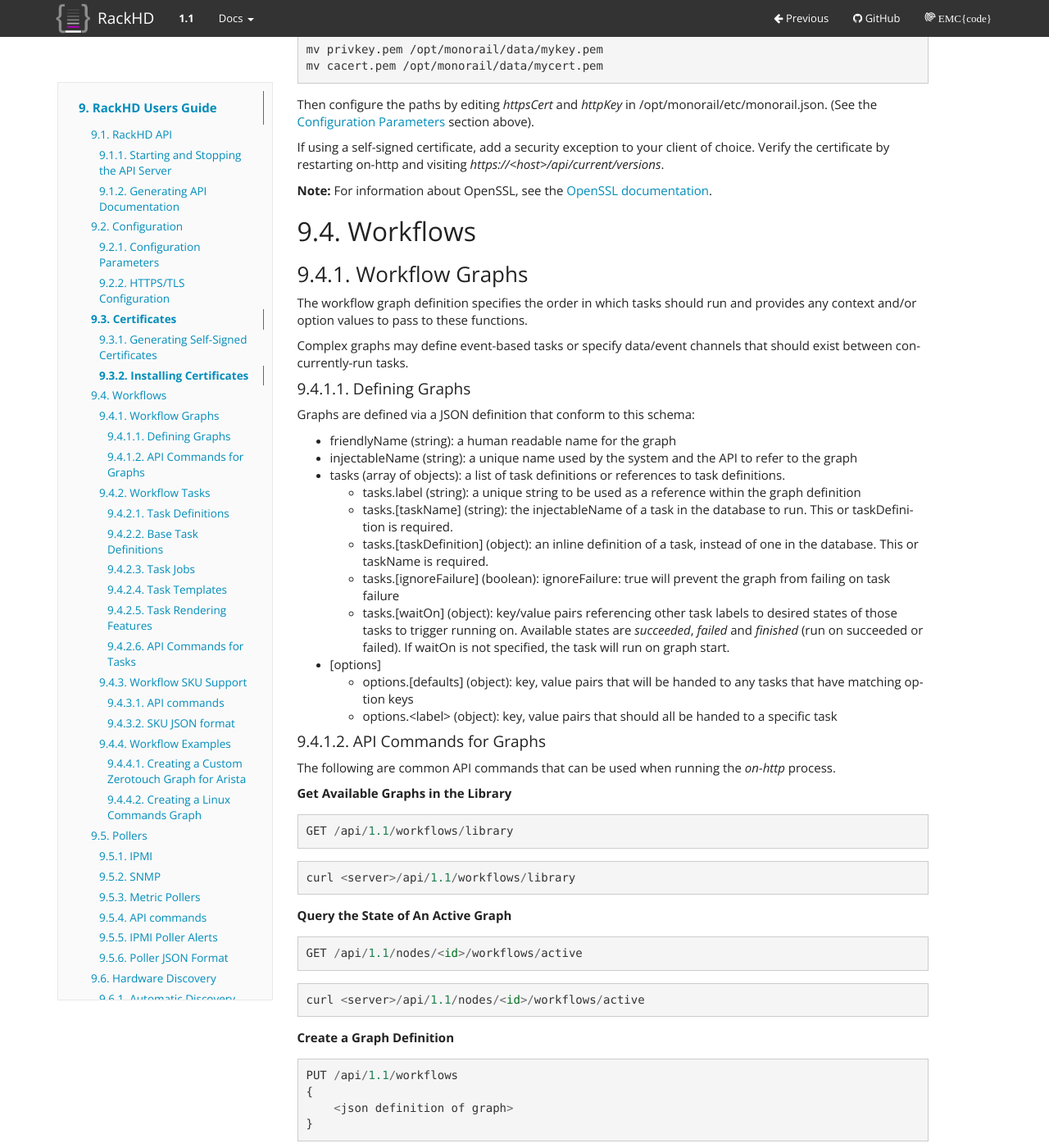
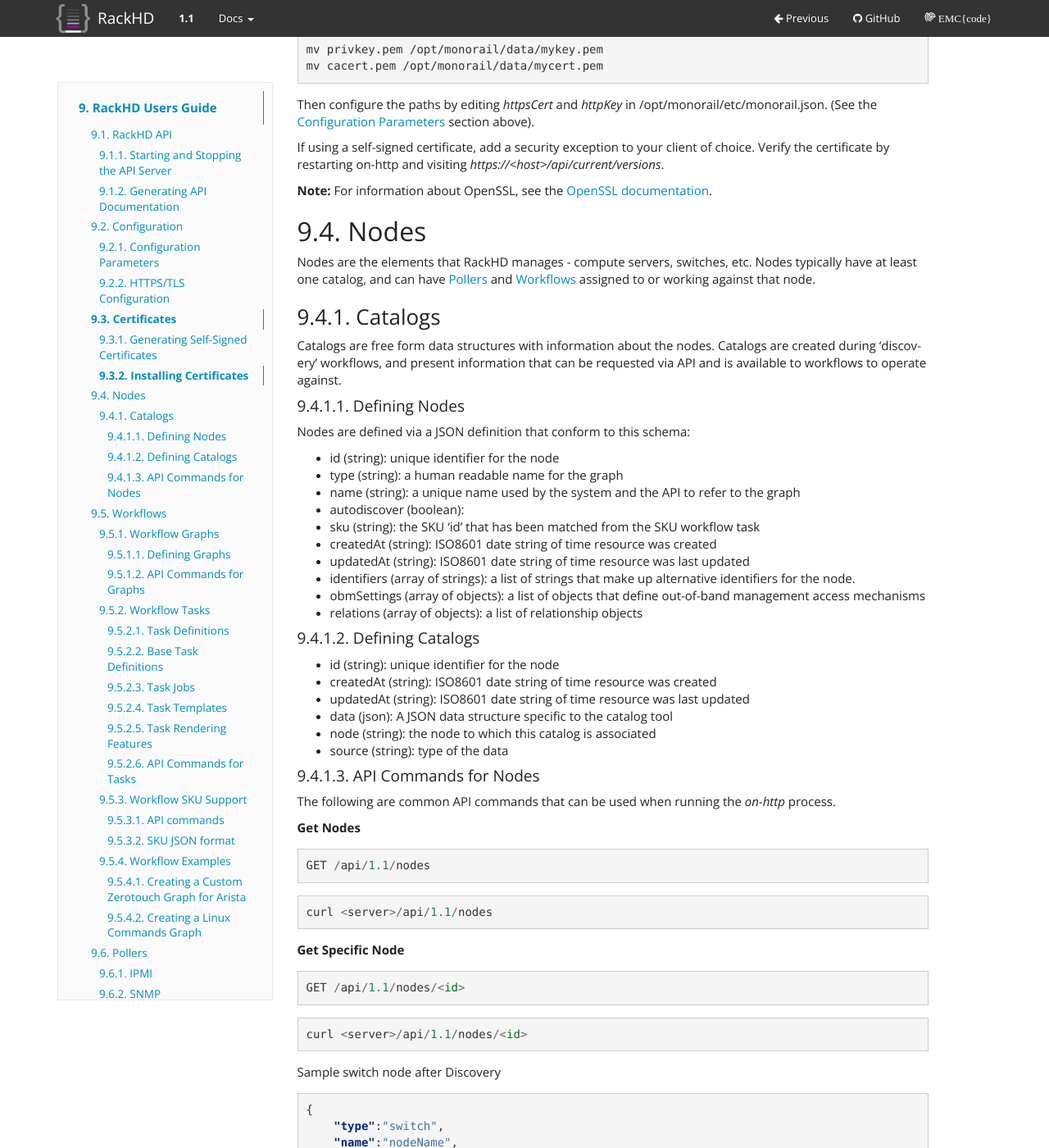
Before and after one commit to RackHD/docs, a Sphinx documentation site: the page built from docs/rackhd/index.rst, in a window 1280 px wide and 1400 px high, scrolled down 2768 px. Shown: the whole window at 82% size. Built offline with Sphinx 7.4.7, drawn with Linux system fonts in a browser that asks for light colours; some of the changed text lies outside the part shown.

Commit message:
basic information about nodes and catalogs

```diff
--- a/docs/rackhd/graphs.rst
+++ b/docs/rackhd/graphs.rst
@@ -91,5 +91,5 @@
 
 Sample Output:
 
-.. literalinclude:: rackhd/samples/serialized-graph-example.json
+.. literalinclude:: samples/serialized-graph-example.json
    :language: JSON
--- a/docs/rackhd/index.rst
+++ b/docs/rackhd/index.rst
@@ -3,6 +3,7 @@
 
 .. include:: rackhd_api.rst
 .. include:: configuration.rst
+.. include:: nodes.rst
 .. include:: graphs.rst
 .. include:: tasks.rst
 .. include:: skus.rst
--- /dev/null
+++ b/docs/rackhd/nodes.rst
@@ -0,0 +1,115 @@
+Nodes
+---------------------------
+
+Nodes are the elements that RackHD manages - compute servers, switches, etc.
+Nodes typically have at least one catalog, and can have :doc:`pollers` and
+:doc:`graphs` assigned to or working against that node.
+
+Catalogs
+~~~~~~~~~~~~~~~~~~~~~~~~~~~~
+
+Catalogs are free form data structures with information about the nodes. Catalogs
+are created during 'discovery' workflows, and present information that can be
+requested via API and is available to workflows to operate against.
+
+
+Defining Nodes
+^^^^^^^^^^^^^^^^^^^^^^^^^^^^^^^^^^^
+
+Nodes are defined via a JSON definition that conform to this schema:
+
+- id (string): unique identifier for the node
+- type (string): a human readable name for the graph
+- name (string): a unique name used by the system and the API to refer to the graph
+- autodiscover (boolean):
+- sku (string): the SKU 'id' that has been matched from the SKU workflow task
+- createdAt (string): ISO8601 date string of time resource was created
+- updatedAt (string): ISO8601 date string of time resource was last updated
+- identifiers (array of strings): a list of strings that make up alternative identifiers for the node.
+- obmSettings (array of objects): a list of objects that define out-of-band management access mechanisms
+- relations (array of objects): a list of relationship objects
+
+
+Defining Catalogs
+^^^^^^^^^^^^^^^^^^^^^^^^^^^^^^^^^^^^^^^
+
+- id (string): unique identifier for the node
+- createdAt (string): ISO8601 date string of time resource was created
+- updatedAt (string): ISO8601 date string of time resource was last updated
+- data (json): A JSON data structure specific to the catalog tool
+- node (string): the node to which this catalog is associated
+- source (string): type of the data
+
+
+API Commands for Nodes
+^^^^^^^^^^^^^^^^^^^^^^^^^^^^^^^^^^^^^^^
+
+The following are common API commands that can be used when running the *on-http* process.
+
+
+**Get Nodes**
+
+::
+
+    GET /api/1.1/nodes
+
+::
+
+    curl <server>/api/1.1/nodes
+
+
+**Get Specific Node**
+
+::
+
+    GET /api/1.1/nodes/<id>
+
+::
+
+    curl <server>/api/1.1/nodes/<id>
+
+
+Sample switch node after Discovery
+
+.. literalinclude:: samples/auto-discover-switch-node.json
+   :language: JSON
+
+Sample compute node after Discovery
+
+.. literalinclude:: samples/discovered-compute-node.json
+   :language: JSON
+
+
+**List all the (latest) catalog data associated with a node**
+
+::
+
+    GET /api/1.1/nodes/<id>/catalogs
+
+::
+
+    curl <server>/api/1.1/nodes<id>/catalogs
+
+
+
+**To retrieve a specific catalog source for a node**
+
+::
+
+    GET /api/1.1/nodes/<id>/catalogs/<source>
+
+::
+
+    curl <server>/api/1.1/nodes<id>/catalogs/<source>
+
+
+Sample Output:
+
+.. literalinclude:: samples/vm-dmi-catalog.json
+   :language: JSON
+
+**To set a no-op OBM setting on a node**
+
+::
+
+    curl -X PATCH -H "Content-Type:application/json" localhost/api/current/nodes/5542b78c130198aa216da3ac -d '{ "obmSettings": [ { "service": "noop-obm-service", "config": { } } ] }'
--- /dev/null
+++ b/docs/rackhd/samples/discovered-compute-node.json
@@ -0,0 +1,28 @@
+{
+        "autoDiscover": false,
+        "catalogs": [],
+        "createdAt": "2015-11-30T21:37:18.441Z",
+        "id": "565cc18ec3f522fe51620fa2",
+        "identifiers": [
+            "08:00:27:27:eb:12"
+        ],
+        "name": "08:00:27:27:eb:12",
+        "obmSettings": [
+            {
+                "config": {},
+                "service": "noop-obm-service"
+            }
+        ],
+        "relations": [
+            {
+                "relationType": "enclosedBy",
+                "targets": [
+                    "565cc1d2807f92fc51a7c9c5"
+                ]
+            }
+        ],
+        "sku": "565cb91669aa70ab450da9dd",
+        "type": "compute",
+        "updatedAt": "2015-11-30T21:38:26.755Z",
+        "workflows": []
+    }
--- /dev/null
+++ b/docs/rackhd/samples/vm-dmi-catalog.json
@@ -0,0 +1,76 @@
+{
+    "createdAt": "2015-11-30T21:37:49.696Z",
+    "data": {
+        "BIOS Information": {
+            "Address": "0xE0000",
+            "Characteristics": [
+                "ISA is supported",
+                "PCI is supported",
+                "Boot from CD is supported",
+                "Selectable boot is supported",
+                "8042 keyboard services are supported (int 9h)",
+                "CGA/mono video services are supported (int 10h)",
+                "ACPI is supported"
+            ],
+            "ROM Size": "128 kB",
+            "Release Date": "12/01/2006",
+            "Runtime Size": "128 kB",
+            "Vendor": "innotek GmbH",
+            "Version": "VirtualBox"
+        },
+        "Base Board Information": {
+            "Asset Tag": "Not Specified",
+            "Chassis Handle": "0x0003",
+            "Contained Object Handles": "0",
+            "Features": [
+                "Board is a hosting board"
+            ],
+            "Location In Chassis": "Not Specified",
+            "Manufacturer": "Oracle Corporation",
+            "Product Name": "VirtualBox",
+            "Serial Number": "0",
+            "Type": "Motherboard",
+            "Version": "1.2"
+        },
+        "Chassis Information": {
+            "Asset Tag": "Not Specified",
+            "Boot-up State": "Safe",
+            "Lock": "Not Present",
+            "Manufacturer": "Oracle Corporation",
+            "Power Supply State": "Safe",
+            "Security Status": "None",
+            "Serial Number": "Not Specified",
+            "Thermal State": "Safe",
+            "Type": "Other",
+            "Version": "Not Specified"
+        },
+        "Inactive": [
+            {},
+            {},
+            {}
+        ],
+        "OEM Strings": {
+            "String 1": "vboxVer_5.0.10",
+            "String 2": "vboxRev_104061"
+        },
+        "OEM-specific Type": {
+            "Header and Data": [
+                "80 08 08 00 E7 7D 21 00"
+            ]
+        },
+        "System Information": {
+            "Family": "Virtual Machine",
+            "Manufacturer": "innotek GmbH",
+            "Product Name": "VirtualBox",
+            "SKU Number": "Not Specified",
+            "Serial Number": "0",
+            "UUID": "992DA874-C028-4CDD-BB06-C86D525A7056",
+            "Version": "1.2",
+            "Wake-up Type": "Power Switch"
+        }
+    },
+    "id": "565cc1ad807f92fc51a7c9bf",
+    "node": "565cc18ec3f522fe51620fa2",
+    "source": "dmi",
+    "updatedAt": "2015-11-30T21:37:49.696Z"
+}
```
Also changed, not shown: docs/rackhd/samples/auto-discover-switch-node.json (renamed from docs/rackhd/samples/auto-discover-node.json).
